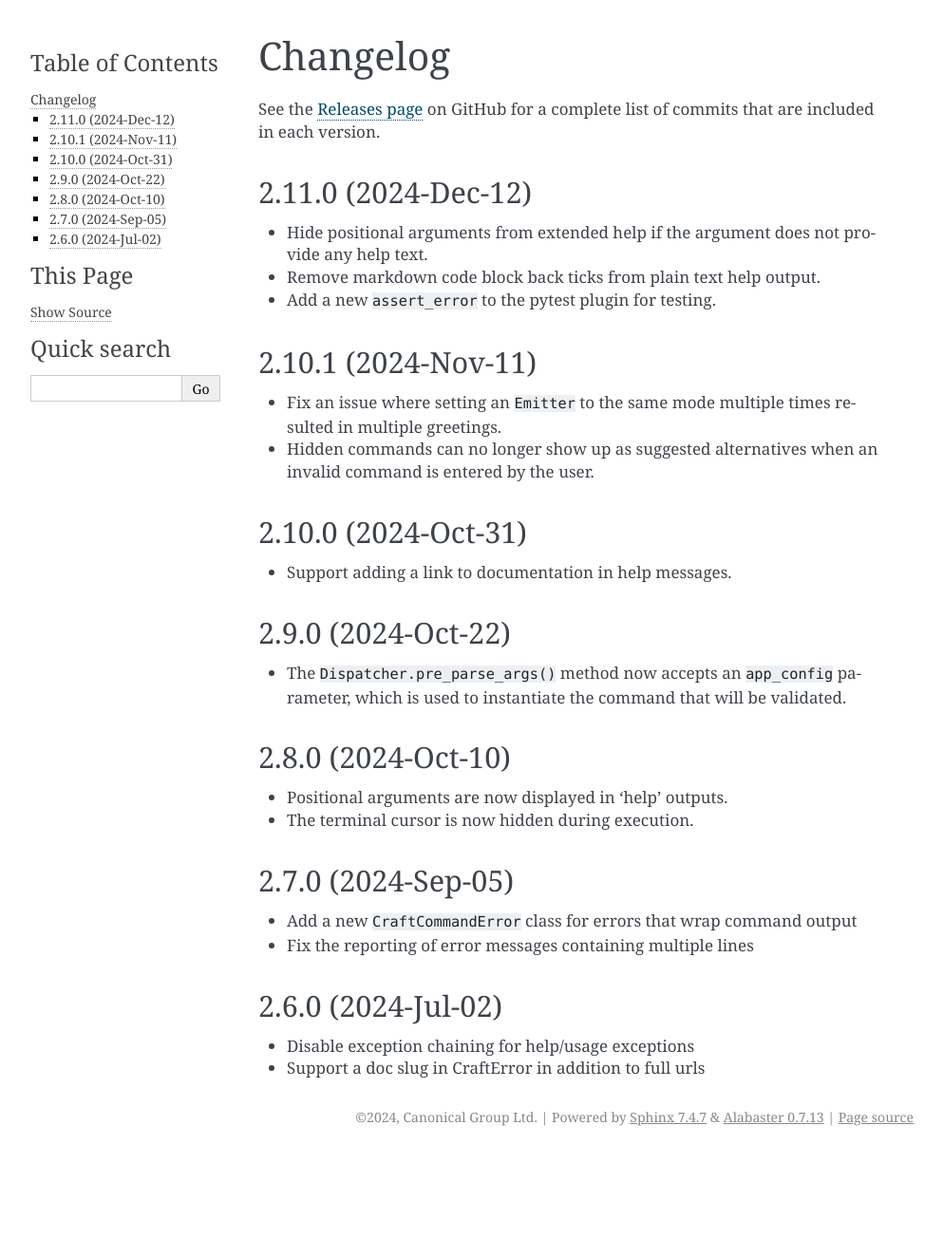
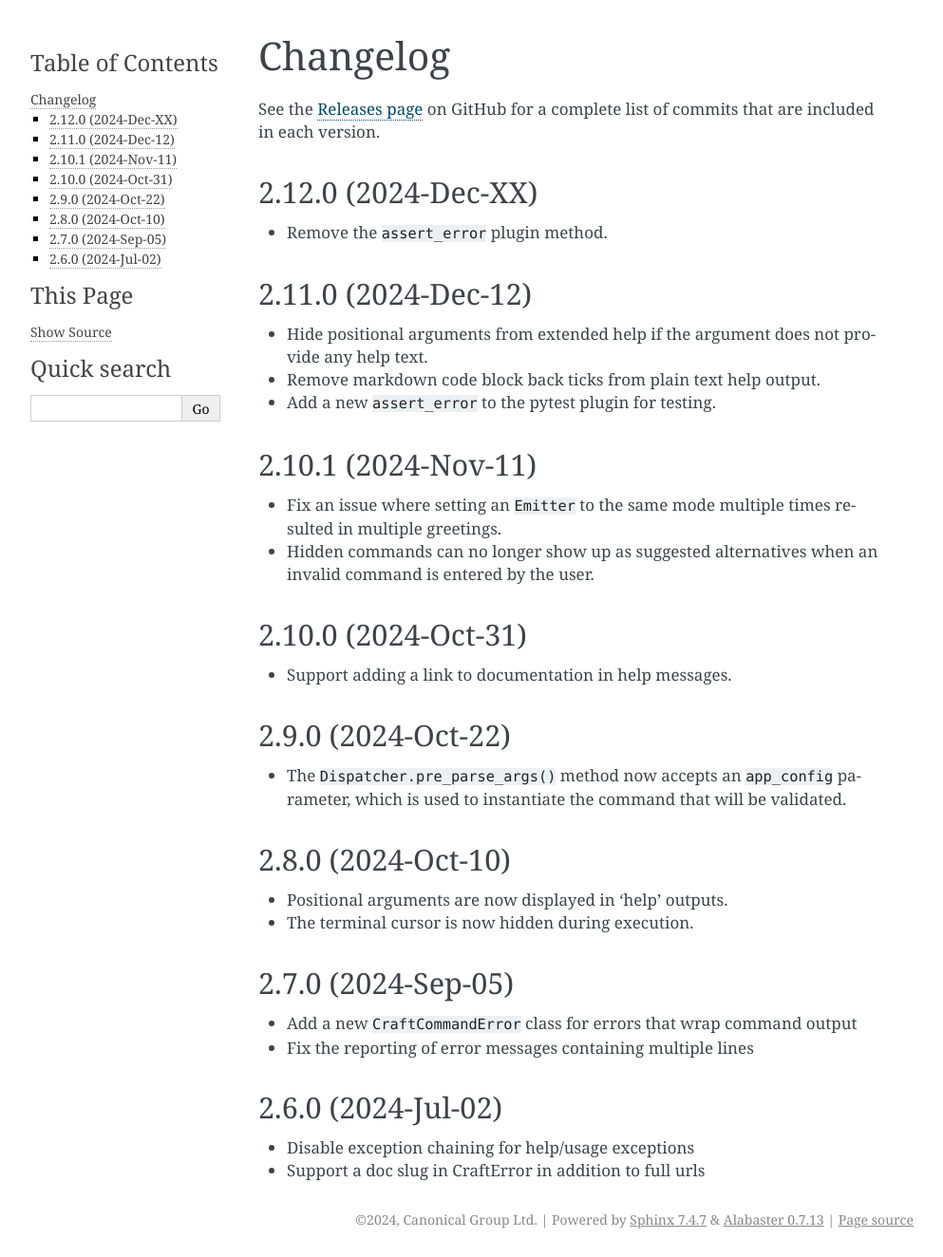
Before and after one commit to canonical/craft-cli, a Sphinx documentation site: the page built from docs/changelog.rst, in a window 1280 px wide. Shown: the whole page at 95% size, without its empty margins (148-1141 px from the left). Built offline with Sphinx 7.4.7, drawn with Linux system fonts in a browser that asks for light colours; pages that are not in the unit, such as notebooks, are missing from menus; before the commit the page ends 1216 px from its top, so only the background shows below that.

Commit message:
docs(changelog): changelog entry

```diff
--- a/docs/changelog.rst
+++ b/docs/changelog.rst
@@ -6,6 +6,11 @@ Changelog
 
 See the `Releases page`_ on GitHub for a complete list of commits that are
 included in each version.
+
+2.12.0 (2024-Dec-XX)
+--------------------
+
+- Remove the ``assert_error`` plugin method.
 
 2.11.0 (2024-Dec-12)
 --------------------
```
